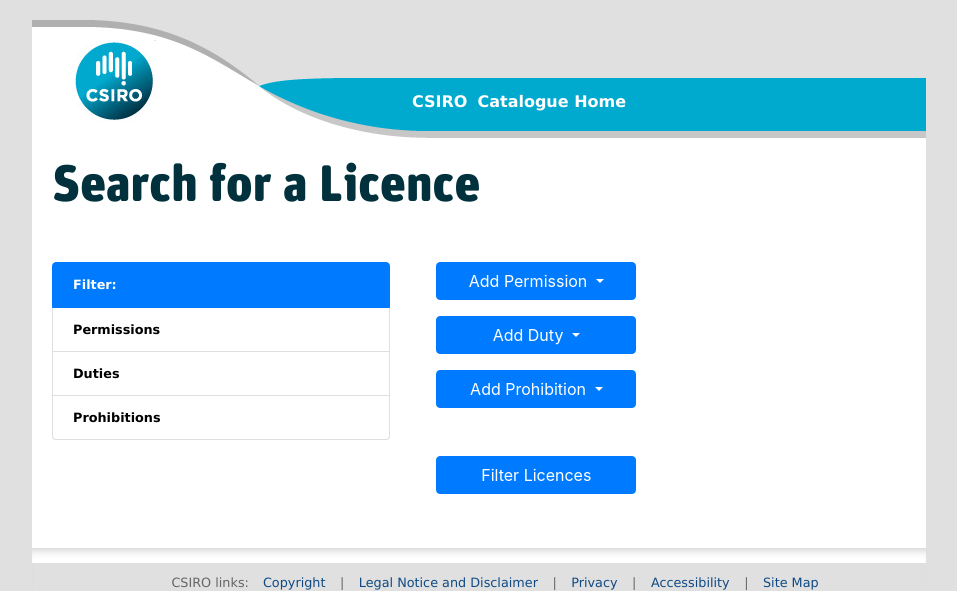
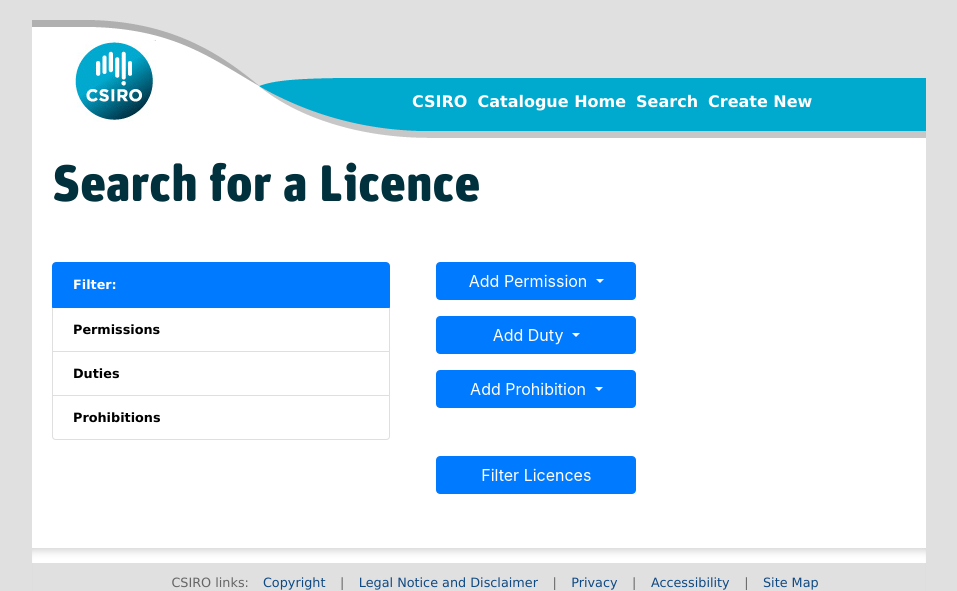
Before and after one commit to CSIRO-enviro-informatics/licences-catalogue, a Python web app: template view/templates/search.html in a window 1280 px wide. Shown: the top 591 px of the page, without its empty margins (161-1118 px from the left). Run offline with Jinja, Linux system fonts and the light colour scheme; the template is opened without the code that fills it, so the values that code supplies are empty; some libraries are stand-ins or nearby versions.

Commit message:
Added some shortcuts to the navbar for searching and creating licences.

```diff
--- a/view/templates/layout.html
+++ b/view/templates/layout.html
@@ -17,6 +17,8 @@
             <ul>
                 <li><a href="https://csiro.au">CSIRO</a></li>
                 <li><a href="{{ url_for('controller.home') }}">Catalogue Home</a></li>
+                <li><a href="{{ url_for('controller.search') }}">Search</a></li>
+                <li><a href="{{ url_for('controller.create_licence_form') }}">Create New</a></li>
             </ul>
         </nav>
     </header>
```
